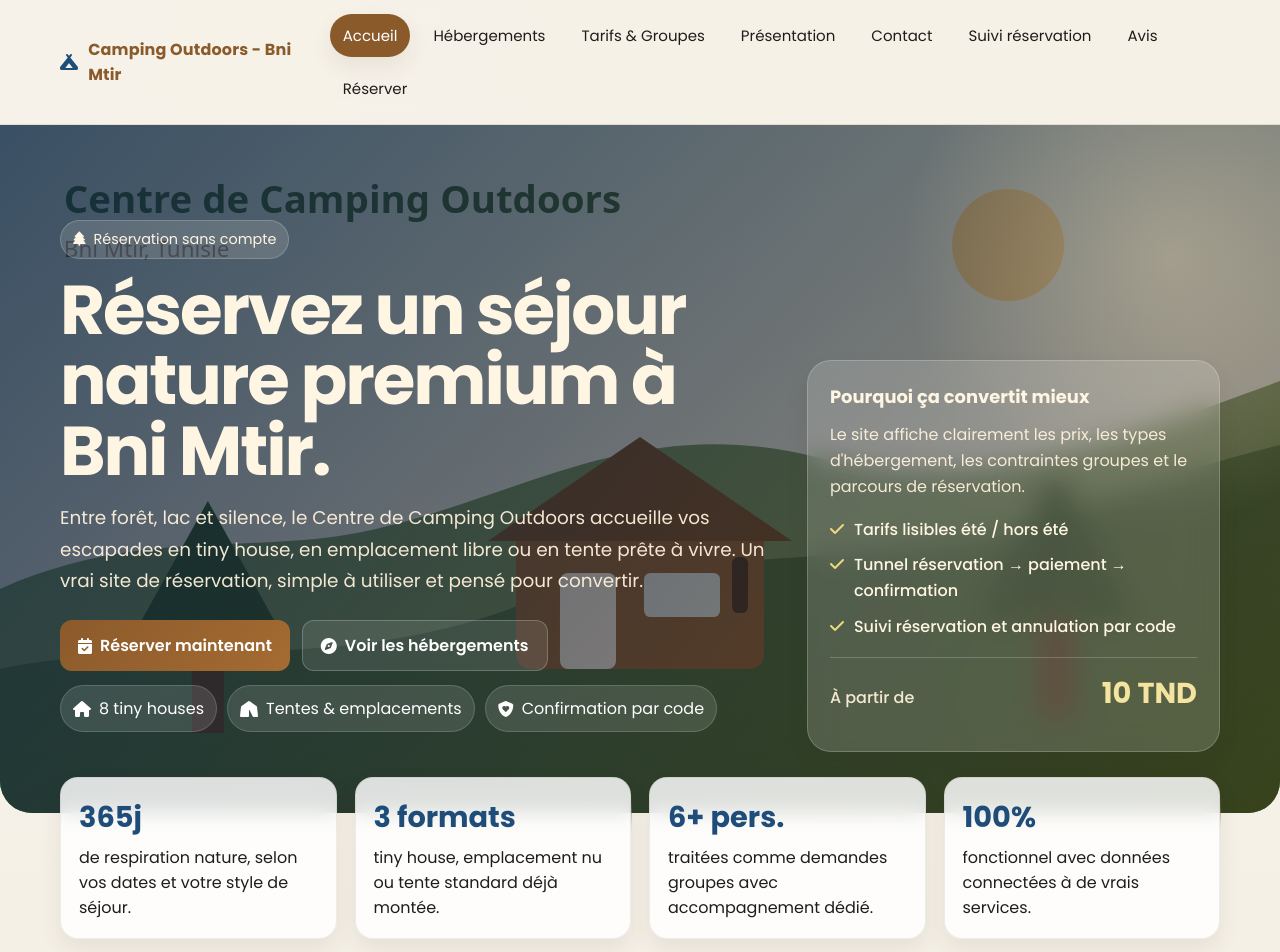
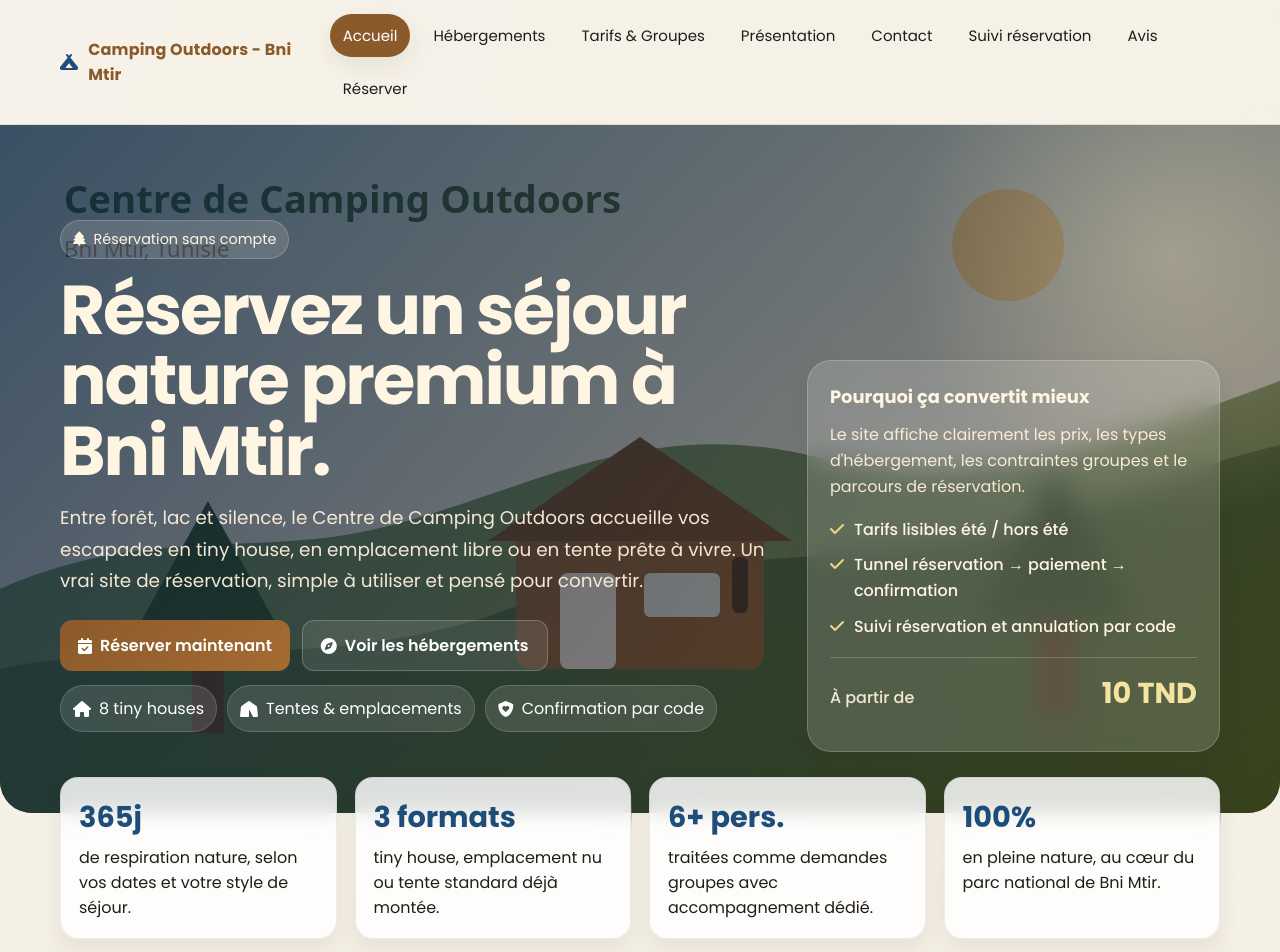
Before and after one commit to mohamedbpro25-bit/-camping-outdoors, a plain HTML site: page index.html in a window 1280 px wide. Shown: the top 952 px of the page. Drawn offline with Linux system fonts and the light colour scheme.

Commit message:
Fix: correction du texte stat-card de la page accueil (100% en pleine nature)

```diff
--- a/index.html
+++ b/index.html
@@ -106,7 +106,7 @@
         </article>
         <article class="stat-card">
           <strong>100%</strong>
-          <span>fonctionnel avec données connectées à de vrais services.</span>
+          <span>en pleine nature, au cœur du parc national de Bni Mtir.</span>
         </article>
       </section>
 
```
